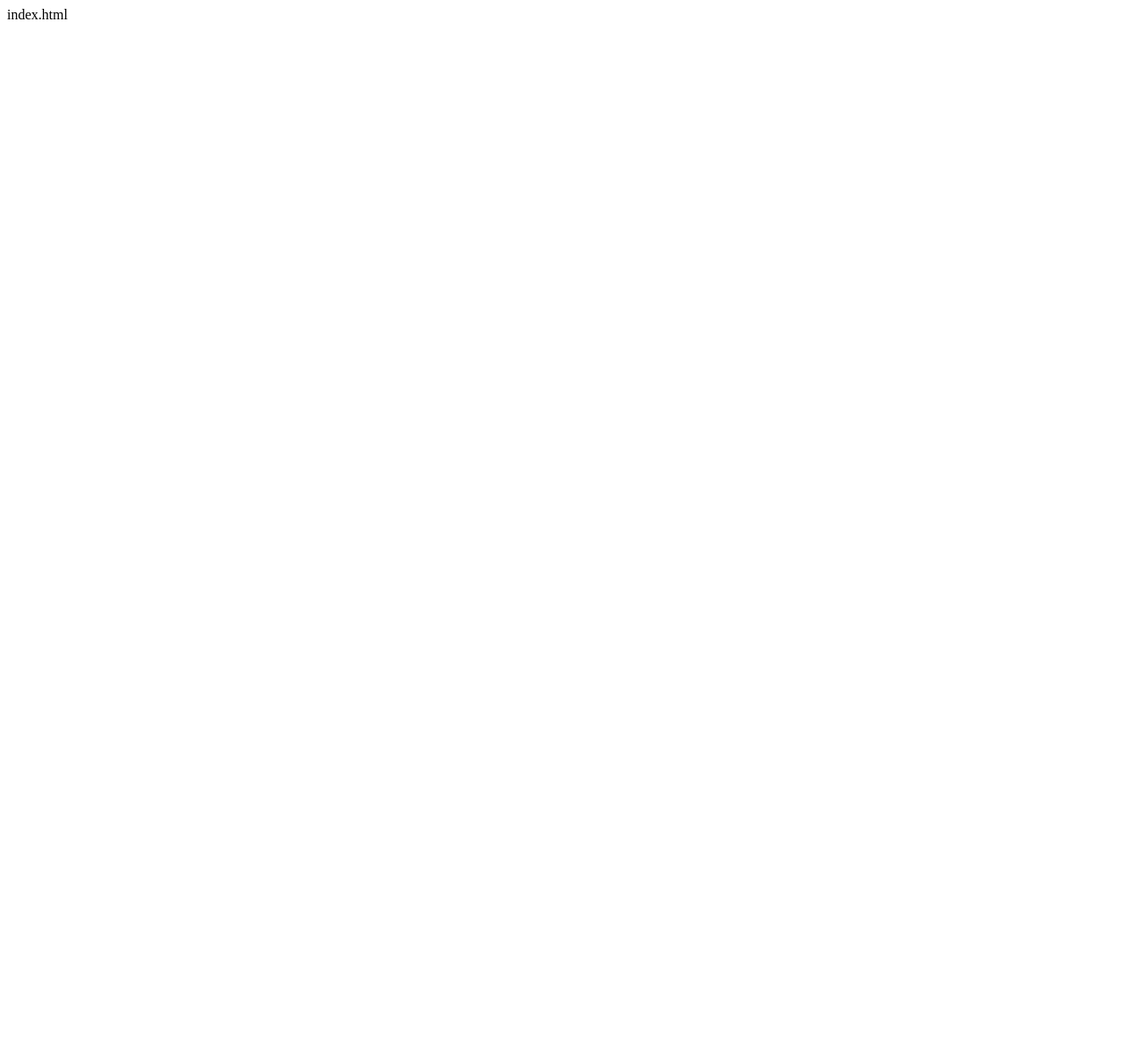
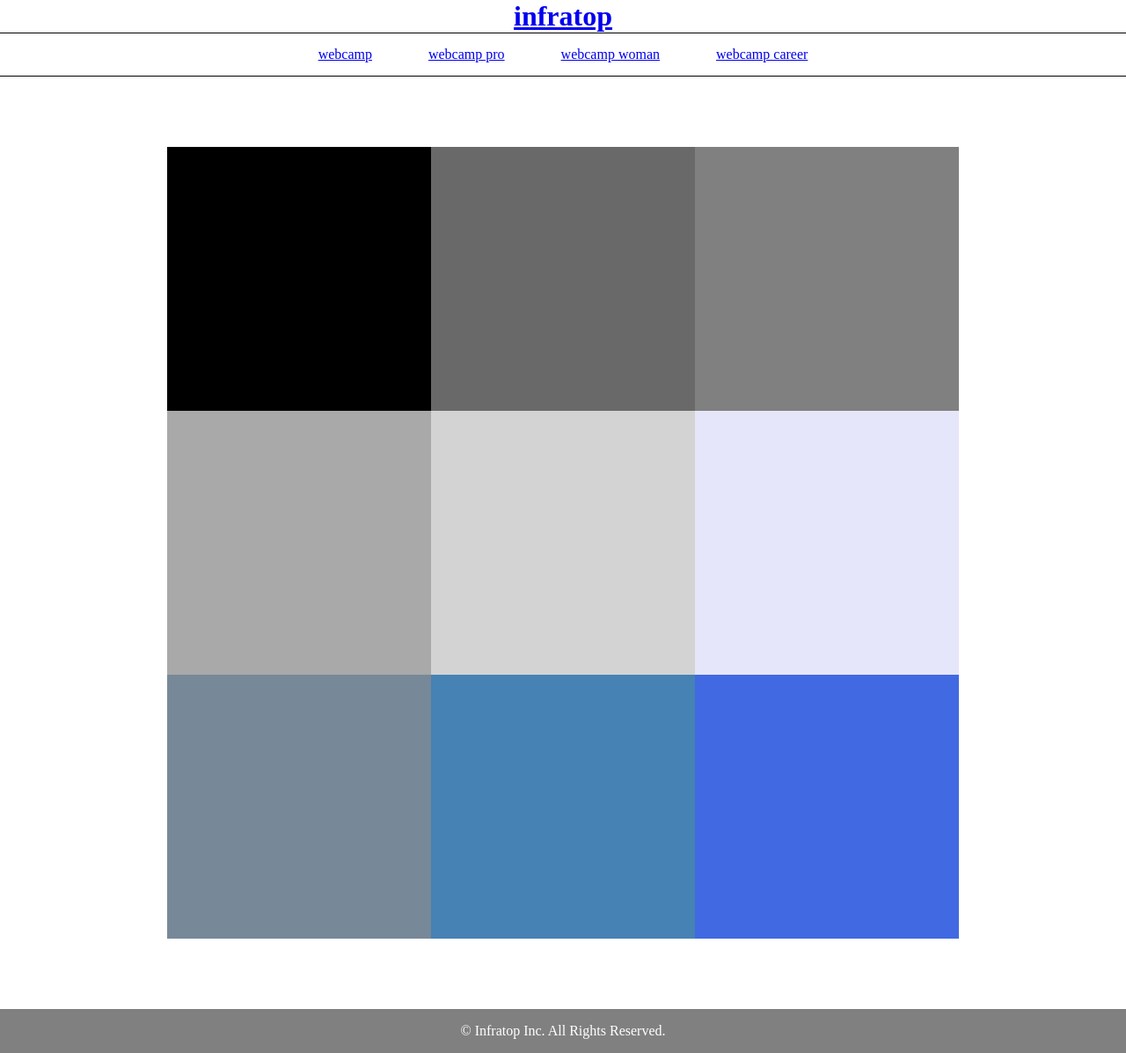
Before and after one commit to ryutomukai/-1-5, a plain HTML site: page index.html in a window 1280 px wide. Shown: the whole page at 88% size. Before the commit the page ends 800 px from the top, so only its background shows below. Drawn offline with Linux system fonts and the light colour scheme.

Commit message:
finish1-5

```diff
--- a/index.html
+++ b/index.html
@@ -1 +1,59 @@
-index.html
+<!DOCTYPE html>
+<html lang="ja">
+
+  <head>
+    <meta charset="UTF-8" />
+    <link rel="stylesheet" href="style.css" />
+    <title>5章演習</title>
+  </head>
+  <body>
+    <header>
+      <h1 class="heading">
+        <a href="https://infratop.jp/">infratop</a>
+      </h1>
+    </header>
+    <nav>
+      <ul class="nav-list">
+        <li class="nav-list-item">
+        <a href="https://web-camp.io/">webcamp
+        </a></li>
+        <li class="nav-list-item">
+          <a href="https://web-camp.io/pro/">webcamp pro
+          </a>
+        </li>
+        <li class="nav-list-item">
+          <a href="https://web-camp.io/">webcamp woman
+          </a>
+        </li>
+        <div class="nav-list-item">
+          <a href="https://web-camp.io/">webcamp career
+          </a>
+        </div>
+      </ul>
+    </nav>
+    <main>
+      <div class="box-list">
+        <div class="box-1"></div>
+        <div class="box-2"></div>
+        <div class="box-3"></div>
+        <div class="box-4"></div>
+        <div class="box-5"></div>
+        <div class="box-6"></div>
+        <div class="box-7"></div>
+        <div class="box-8"></div>
+        <div class="box-9"></div>
+      </div>
+    </main>
+
+    <footer>
+      <div class="footer-text">
+        © Infratop Inc. All Rights Reserved.
+      </div>
+
+    </footer>
+
+
+
+
+
+  </body>
--- a/style.css
+++ b/style.css
@@ -1 +1,87 @@
-style.css
+* {
+  margin: 0;
+  padding: 0;
+  box-sizing: border-box;
+}
+
+header {
+  text-align: center;
+}
+
+.nav-list {
+  text-align: center;
+  border-top: 1px solid black;
+  border-bottom: 1px solid black;
+}
+
+.nav-list-item {
+  list-style: none;
+  display: inline-block;
+  padding: 15px 30px;
+}
+
+main {
+  width: 900px;
+  margin: 80px auto;
+}
+
+.box-list {
+  height: 900px;
+  width: 900px;
+  display: flex;
+  flex-wrap: wrap;
+}
+
+.box-1 {
+  background-color: #000000;
+  width: 300px;
+  height: 300px;
+}
+.box-2 {
+  background-color: #696969;
+  width: 300px;
+  height: 300px;
+}
+.box-3 {
+  background-color: #808080;
+  width: 300px;
+  height: 300px;
+}
+.box-4 {
+  background-color: #a9a9a9;
+  width: 300px;
+  height: 300px;
+}
+.box-5 {
+  background-color: #d3d3d3;
+  width: 300px;
+  height: 300px;
+}
+.box-6 {
+  background-color: #e6e6fa;
+  width: 300px;
+  height: 300px;
+}
+.box-7 {
+  background-color: #778899;
+  width: 300px;
+  height: 300px;
+}
+.box-8 {
+  background-color: #4682b4;
+  width: 300px;
+  height: 300px;
+}
+.box-9 {
+  background-color: #4169e1;
+  width: 300px;
+  height: 300px;
+}
+
+footer {
+  height: 50px;
+  background-color: gray;
+  color: white;
+  text-align: center;
+  line-height: 50px;
+}
```
